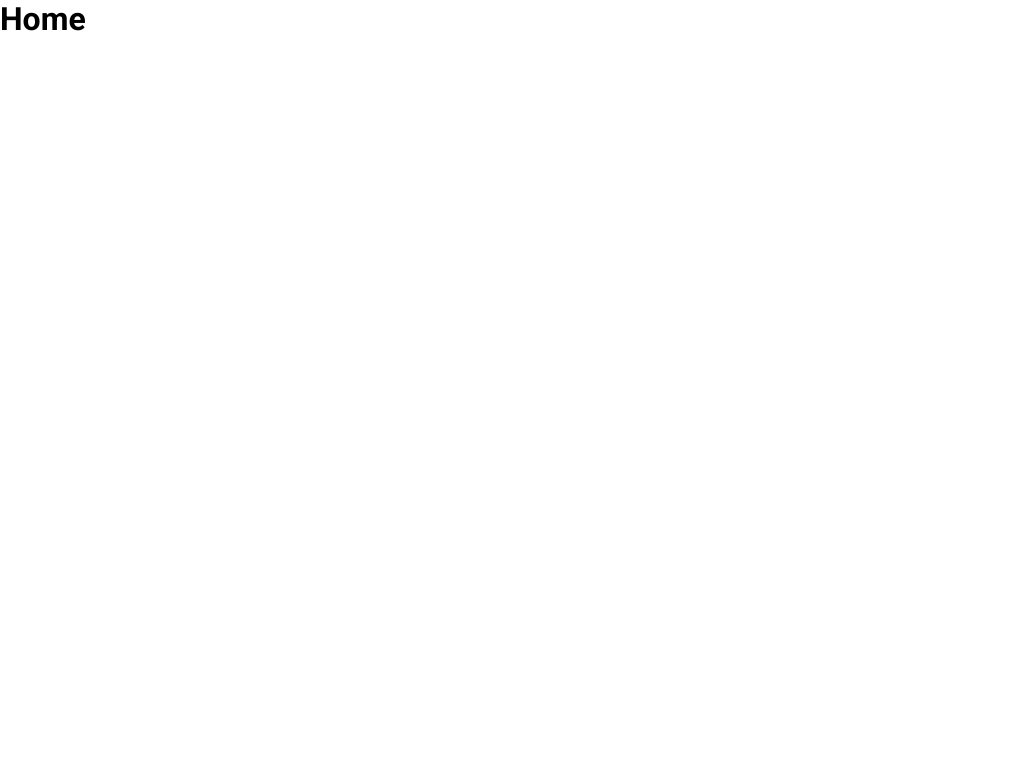
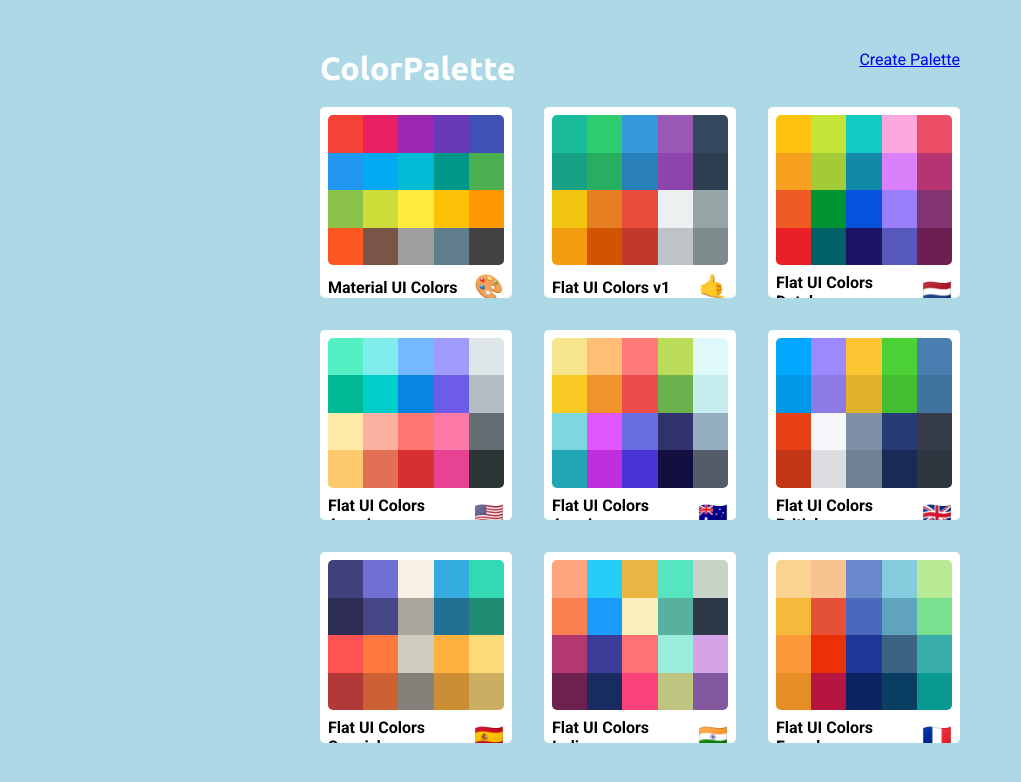
Before and after one commit to douglas06mp/react-ColorPalette, a React (Create React App) app: page / in a window 1280 px wide. Shown: the top 782 px of the page, without its empty margins (0-1021 px from the left). Built offline with nearby package versions, Linux system fonts and the light colour scheme.

Commit message:
styling PaletteList, MiniPalette component and add route to palette on MiniPalette

```diff
--- a/package.json
+++ b/package.json
@@ -5,6 +5,7 @@
   "dependencies": {
     "@material-ui/core": "^4.9.3",
     "@material-ui/icons": "^4.9.1",
+    "@material-ui/styles": "^4.9.0",
     "@testing-library/jest-dom": "^4.2.4",
     "@testing-library/react": "^9.4.0",
     "@testing-library/user-event": "^7.2.1",
--- a/src/components/App.js
+++ b/src/components/App.js
@@ -1,5 +1,6 @@
 import React, { Component } from 'react';
 import { BrowserRouter, Route, Switch } from 'react-router-dom';
+import PaletteList from './PaletteList';
 import Palette from './Palette';
 import originPalettes from '../helpers/originPalettes';
 import { generatePalette } from '../helpers/colorHelpers';
@@ -14,7 +15,13 @@
     return (
       <BrowserRouter>
         <Switch>
-          <Route exact path="/" render={() => <h1>Home</h1>} />
+          <Route
+            exact
+            path="/"
+            render={routeProps => (
+              <PaletteList palettes={originPalettes} {...routeProps} />
+            )}
+          />
           <Route
             exact
             path="/palette/:id"
--- /dev/null
+++ b/src/components/MiniPalette.js
@@ -0,0 +1,73 @@
+import React, { Component } from 'react';
+import { withStyles } from '@material-ui/styles';
+
+const styles = {
+  paletteBox: {
+    backgroundColor: 'white',
+    borderRadius: '5px',
+    padding: '.5rem',
+    position: 'relative',
+    overflow: 'hidden',
+    '&:hover': {
+      cursor: 'pointer'
+    }
+  },
+  colorsContainer: {
+    width: '100%',
+    height: '150px',
+    display: 'flex',
+    flexWrap: 'wrap',
+    borderRadius: '5px',
+    overflow: 'hidden'
+  },
+  miniColorBox: {
+    flexBasis: '20%',
+    height: '25%',
+    display: 'inline-block',
+    margin: '0 auto'
+  },
+  title: {
+    display: 'flex',
+    justifyContent: 'space-between',
+    alignItems: 'center',
+    color: 'black',
+    paddingTop: '.5rem',
+    fontSize: '1rem'
+  },
+  emojiIcon: {
+    marginLeft: '.5rem',
+    fontSize: '1.5rem'
+  }
+};
+
+class MiniPalette extends Component {
+  render() {
+    const { paletteName, emoji, colors } = this.props;
+    const {
+      paletteBox,
+      colorsContainer,
+      miniColorBox,
+      title,
+      emojiIcon
+    } = this.props.classes;
+
+    const miniColorBoxes = colors.map(({ color, name }) => (
+      <div
+        className={miniColorBox}
+        style={{ backgroundColor: color }}
+        key={name}
+      />
+    ));
+
+    return (
+      <div className={paletteBox} onClick={this.props.goToPalette}>
+        <div className={colorsContainer}>{miniColorBoxes}</div>
+        <h5 className={title}>
+          {paletteName} <span className={emojiIcon}>{emoji}</span>
+        </h5>
+      </div>
+    );
+  }
+}
+
+export default withStyles(styles)(MiniPalette);
--- a/src/components/Navbar.js
+++ b/src/components/Navbar.js
@@ -1,4 +1,5 @@
 import React, { Component } from 'react';
+import { Link } from 'react-router-dom';
 import Slider from 'rc-slider';
 import 'rc-slider/assets/index.css';
 import Select from '@material-ui/core/Select';
@@ -31,7 +32,7 @@
     return (
       <header className="navbar">
         <div className="logo">
-          <a href="/">ColorPalette</a>
+          <Link to="/">ColorPalette</Link>
         </div>
 
         <div className="slider-container">
--- /dev/null
+++ b/src/components/PaletteList.js
@@ -0,0 +1,72 @@
+import React, { Component } from 'react';
+import { Link } from 'react-router-dom';
+import { withStyles } from '@material-ui/styles';
+import MiniPalette from './MiniPalette';
+
+const styles = {
+  wrapper: {
+    backgroundColor: 'lightblue',
+    height: '100vh',
+    display: 'flex',
+    justifyContent: 'center',
+    alignItems: 'flex-start'
+  },
+  container: {
+    width: '50%',
+    marginTop: '50px',
+    display: 'flex',
+    flexDirection: 'column',
+    alignItems: 'flex-start',
+    flexWrap: 'wrap'
+  },
+  nav: {
+    width: '100%',
+    marginBottom: '20px',
+    display: 'flex',
+    justifyContent: 'space-between',
+    color: 'white',
+
+    '& h1': {
+      fontFamily: 'Ubuntu',
+      fontSize: '2rem'
+    }
+  },
+  palettesContainer: {
+    width: '100%',
+    display: 'grid',
+    gridTemplateColumns: 'repeat(3, 30%)',
+    gridGap: '5%'
+  }
+};
+
+class PaletteList extends Component {
+  goToPalette = id => {
+    this.props.history.push(`/palette/${id}`);
+  };
+
+  render() {
+    const { palettes } = this.props;
+    const { wrapper, container, nav, palettesContainer } = this.props.classes;
+    return (
+      <div className={wrapper}>
+        <div className={container}>
+          <nav className={nav}>
+            <h1>ColorPalette</h1>
+            <Link to="/">Create Palette</Link>
+          </nav>
+          <div className={palettesContainer}>
+            {palettes.map(palette => (
+              <MiniPalette
+                {...palette}
+                key={palette.id}
+                goToPalette={() => this.goToPalette(palette.id)}
+              />
+            ))}
+          </div>
+        </div>
+      </div>
+    );
+  }
+}
+
+export default withStyles(styles)(PaletteList);
--- a/src/helpers/originPalettes.js
+++ b/src/helpers/originPalettes.js
@@ -22,7 +22,8 @@
       { name: 'deeporange', color: '#FF5722' },
       { name: 'brown', color: '#795548' },
       { name: 'grey', color: '#9E9E9E' },
-      { name: 'bluegrey', color: '#607D8B' }
+      { name: 'bluegrey', color: '#607D8B' },
+      { name: 'darkgrey', color: '#424242' }
     ]
   },
   {
```
Also changed, not shown: 1 other file (tests, documents, lock files or other folders).
